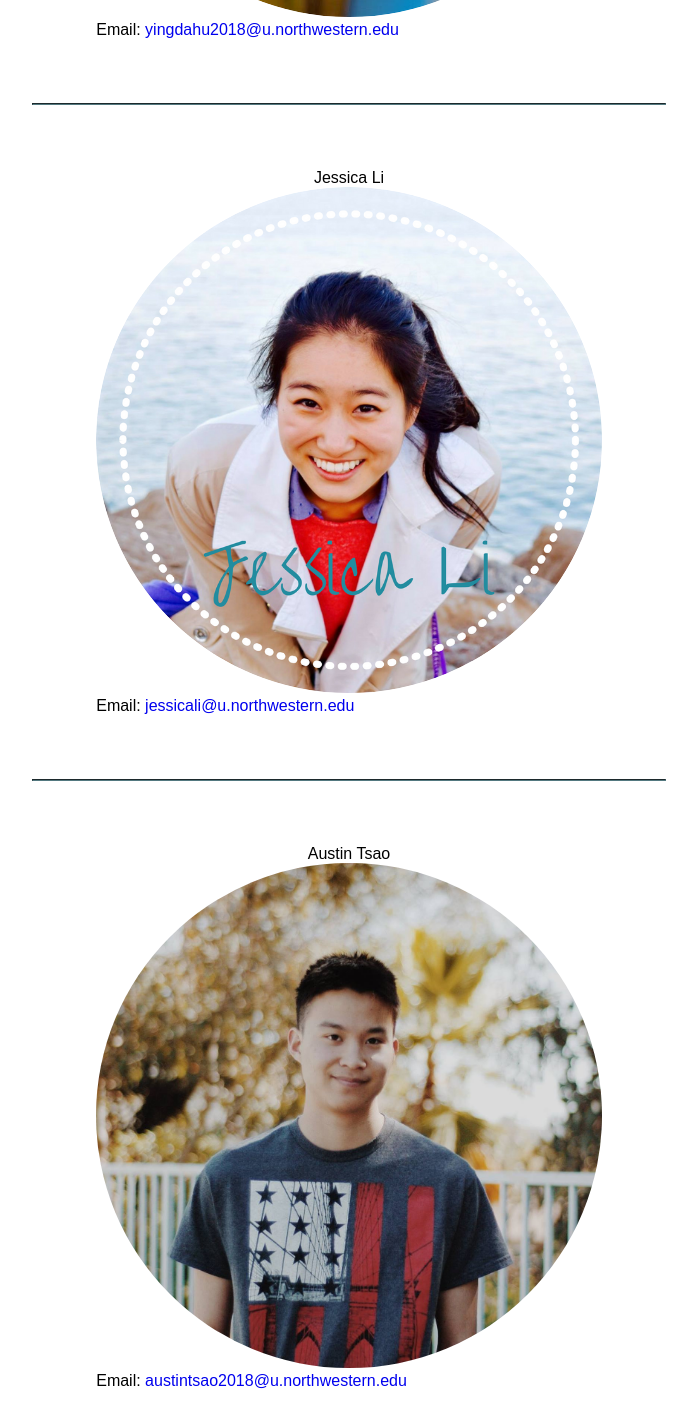
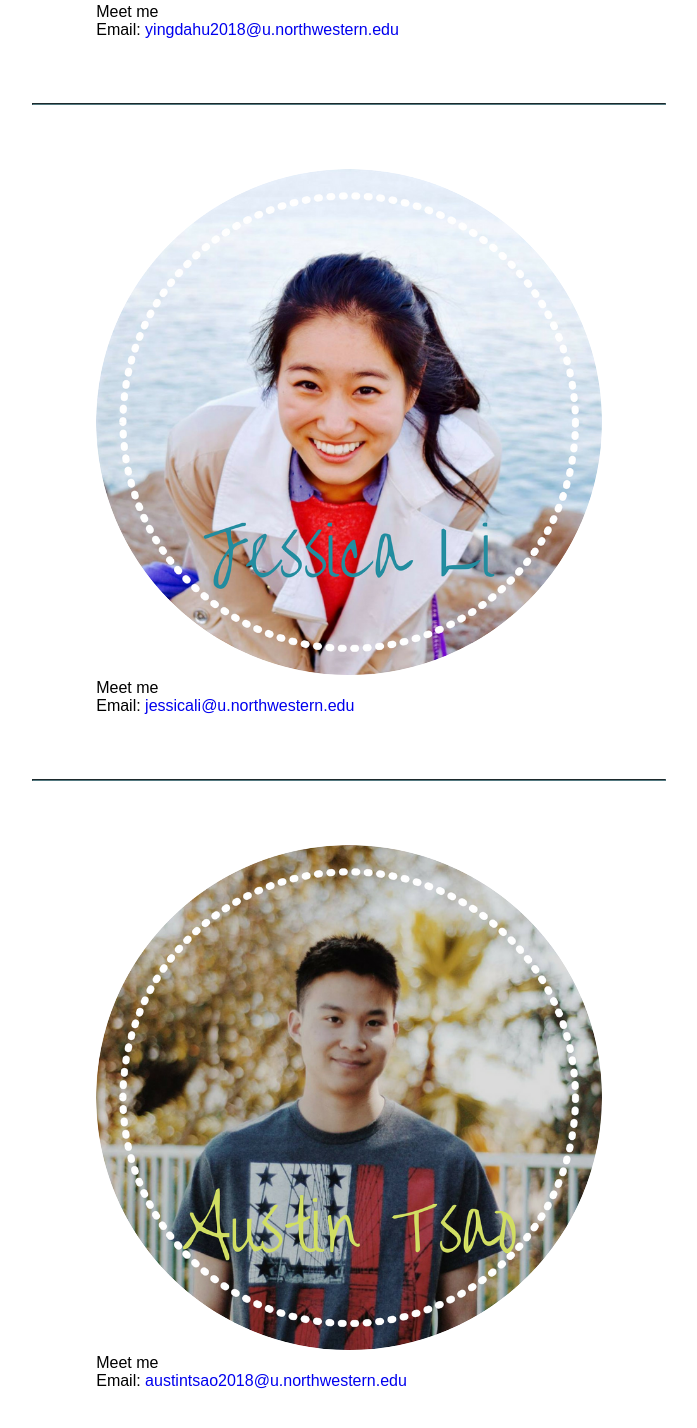
Before and after one commit to yingdahu/yingdahu.github.io, a plain HTML site: page info.html in a window 1280 px wide. Shown: the part 1665-3093 px from the top of the page, without its empty margins (291-988 px from the left). Drawn offline with Linux system fonts and the light colour scheme.

Commit message:
Add files via upload

```diff
--- a/info.html
+++ b/info.html
@@ -23,22 +23,36 @@
 
    <h3>The Crew:</h3>
         <div class="member">
-            <p class="name">Yingda Hu</p>
-            <img class="profile" id="yingderp" src="/images/yingderp.png" alt="yingda" width=100%>
+           <div class="container">
+               <img class="profile" id="yingderp" src="/images/yingderp.png" alt="yingda" width=100%>
+            <div class="overlay">
+                <div class="text">Meet me</div>
+            </div>
+           </div>
         <a href="mailto:yingdahu2018@u.northwestern.edu" target="_top" class="email">yingdahu2018@u.northwestern.edu</a>
         </div>
         <hr>
         <div class="member">
-        <p class="name">Jessica Li</p>
-        <img class="profile" id="jurassica" src="images/jurassica.png" alt="jessica" width=100%>
+            <div class="container">
+                <img class="profile" id="jurassica" src="/images/jurassica.png" alt="jessica" width=100%>
+                <div class="overlay">
+                    <div class="text">Meet me</div>
+                </div>
+            </div>
         <a href="mailto:jessicali@u.northwestern.edu" target="_top" class="email">jessicali@u.northwestern.edu</a>
     </div>
     <hr>
     <div class="member">
-        <p class="name">Austin Tsao</p>
-        <img class="profile" id="austin" src="images/austin.jpg" alt="austin" width=100%>
+       <div class="container">
+           <img class="profile" id="austin" src="images/austin.png" alt="austin" width=100%>
+           <div class="overlay">
+               <div class="text">Meet me</div>
+           </div>
+       </div>
         <a href="mailto:austintsao2018@u.northwestern.edu" target="_top" class="email">austintsao2018@u.northwestern.edu</a>
     </div>
+
+
 
 
 
```
